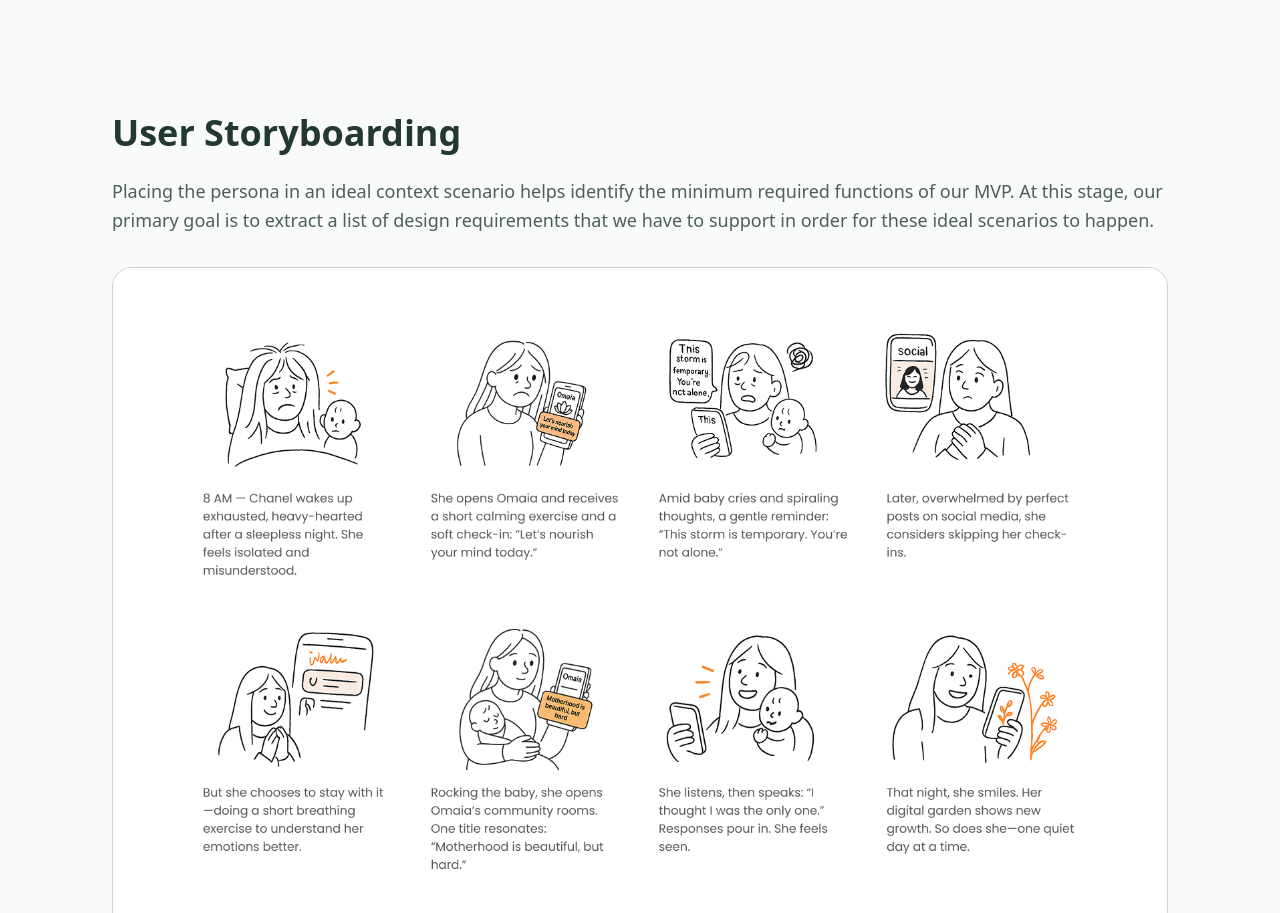
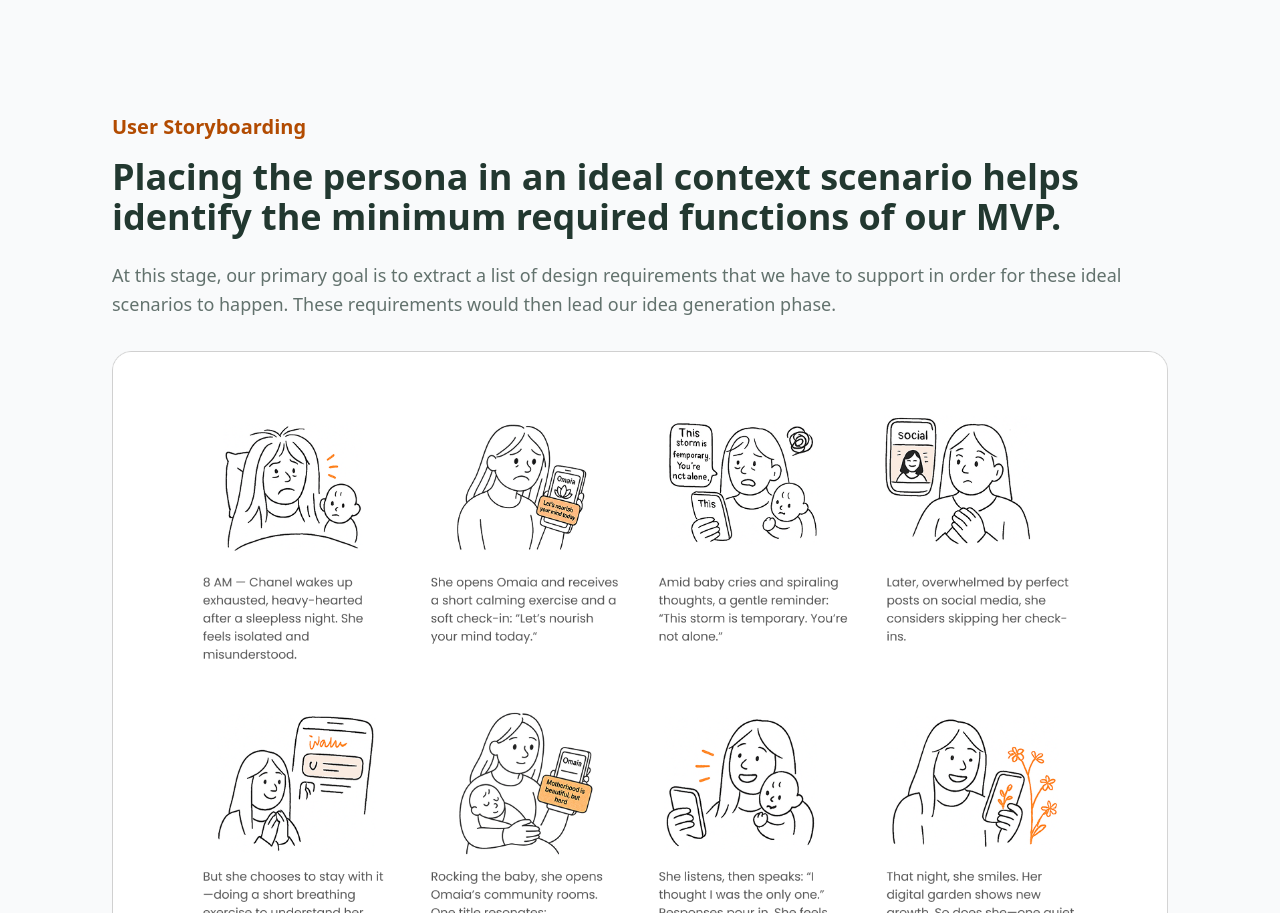
Before and after one commit to ehsangazar/zarabani, a React (Vite) app: page /projects/omaia in a window 1280 px wide. Shown: the part 8228-9141 px from the top of the page. Built offline with nearby package versions, Linux system fonts and the light colour scheme.

Commit message:
Refactor Omaia case study content structure by introducing a main statement for improved clarity and emphasis, and update description for better context on design requirements.

```diff
--- a/src/pages/projects/case-studies/Omaia.tsx
+++ b/src/pages/projects/case-studies/Omaia.tsx
@@ -282,7 +282,8 @@ const Omaia = () => {
         {
           src: "/case-studies/Omaia/5.png",
           title: "User Storyboarding",
-          desc: "Placing the persona in an ideal context scenario helps identify the minimum required functions of our MVP. At this stage, our primary goal is to extract a list of design requirements that we have to support in order for these ideal scenarios to happen.",
+          mainStatement: "Placing the persona in an ideal context scenario helps identify the minimum required functions of our MVP.",
+          desc: "At this stage, our primary goal is to extract a list of design requirements that we have to support in order for these ideal scenarios to happen. These requirements would then lead our idea generation phase.",
         },
         {
           src: "/case-studies/Omaia/6.png",
@@ -306,12 +307,28 @@ const Omaia = () => {
         },
       ].map((section, idx) => (
         <section key={idx} className="my-20">
+          {section.mainStatement ? (
+            <>
+              <h3 className="text-xl font-bold text-primary mb-4">
+                {section.title}
+              </h3>
+              <h2 className="text-3xl md:text-4xl font-bold text-primary-dark mb-6">
+                {section.mainStatement}
+              </h2>
+              <p className="text-lg text-primary-dark/70 leading-relaxed mb-8">
+                {section.desc}
+              </p>
+            </>
+          ) : (
+            <>
               <h2 className="text-4xl font-bold text-primary-dark mb-6">
                 {section.title}
               </h2>
               <p className="text-lg text-primary-dark/80 leading-relaxed mb-8">
                 {section.desc}
               </p>
+            </>
+          )}
           <img src={section.src} alt={section.title} className="w-full" />
         </section>
       ))}
```
Lines whose indentation alone changed are shown as unchanged.
